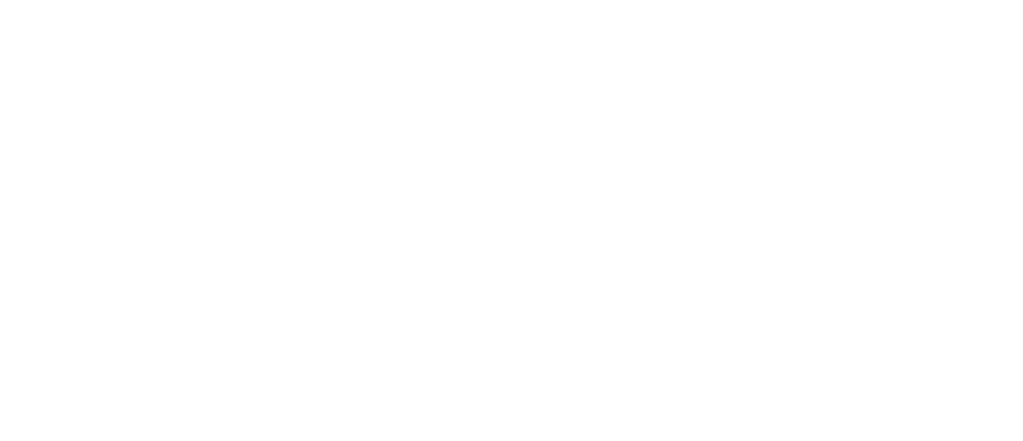
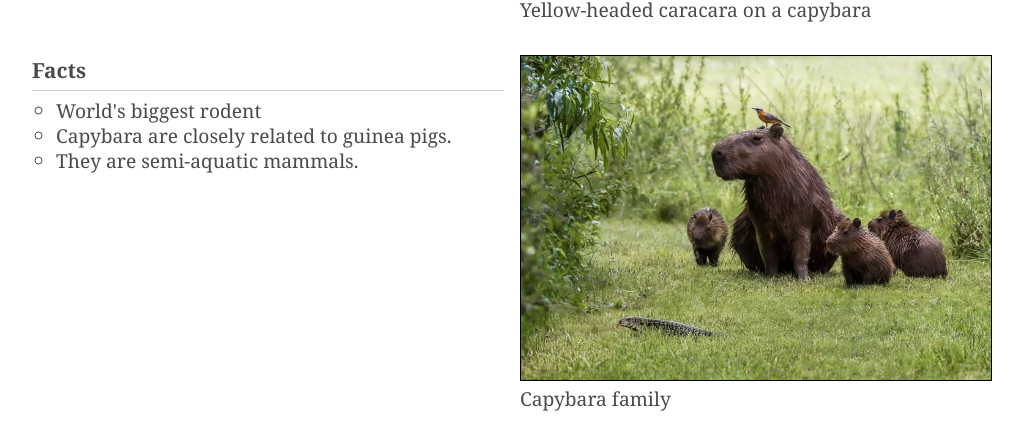
Before and after one commit to butterscotchstallion/capybara-enthusiast, a React (Vite) app in the folder src/: page / in a window 1280 px wide. Shown: the part 1169-1610 px from the top of the page, without its empty margins (128-1151 px from the left). Before the commit the page ends 1199 px from the top, so only its background shows below. Built offline with nearby package versions, Linux system fonts and the light colour scheme.

Commit message:
Adds facts section

```diff
--- a/src/src/App.scss
+++ b/src/src/App.scss
@@ -18,6 +18,13 @@
     border-bottom: 1px solid #ccc;
     padding-bottom: 3px;
     margin-bottom: .5rem;
+}
+
+section ul {
+    li {
+        margin-left: 1.5rem;
+        list-style: circle;
+    }
 }
 
 .grid-item {
--- a/src/src/App.tsx
+++ b/src/src/App.tsx
@@ -31,6 +31,9 @@
                   </li>
                   <li>
                     <a href='#ecology'>Ecology</a>
+                  </li>
+                  <li>
+                    <a href='#facts'>Facts</a>
                   </li>
                 </ol>
               </div>
@@ -95,6 +98,21 @@
             <figcaption>Yellow-headed caracara on a capybara</figcaption>
           </figure>
         </section>
+
+        <section className='wrapper' id='facts'>
+          <article className='capy-facts-area grid-item'>
+            <h2>Facts</h2>
+            <ul>
+              <li>World's biggest rodent</li>
+              <li>Capybara are closely related to guinea pigs.</li>
+              <li>They are semi-aquatic mammals.</li>
+            </ul>
+          </article>
+          <figure className='capy-figure grid-item'>
+            <img src='/images/capybara-3.jpg' alt='Capybara family' />
+            <figcaption>Capybara family</figcaption>
+          </figure>
+        </section>
       </div>
     </>
   );
```
Also changed, not shown: src/public/images/capybara-3.jpg (added).
